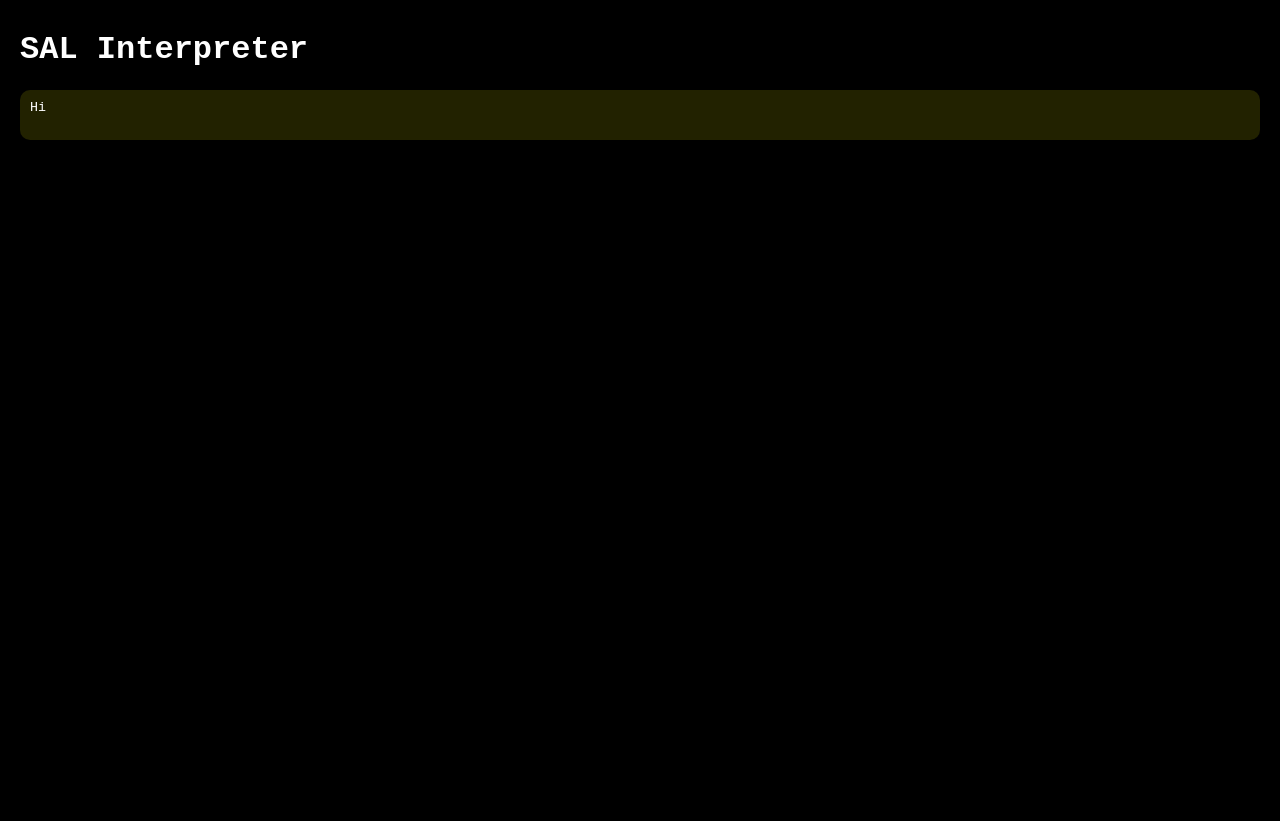
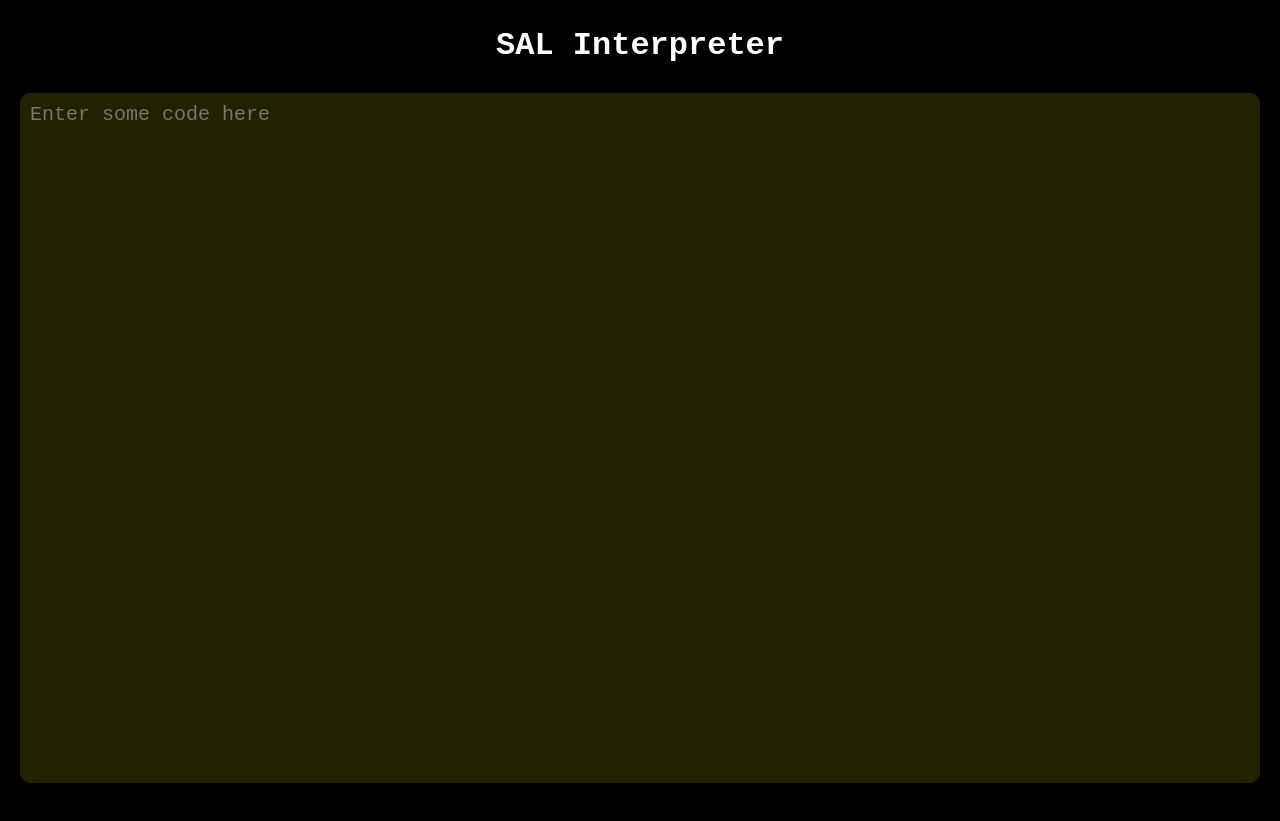
Before and after one commit to Potassium3/sal, a plain HTML site: page index.html in a window 1280 px wide. Before the commit the page ends 800 px from the top, so only its background shows below. Drawn offline with Linux system fonts and the light colour scheme.

Commit message:
Save again

```diff
--- a/index.html
+++ b/index.html
@@ -8,10 +8,24 @@
             font-family: 'Roboto Mono', monospace;
         }
         html, body {
-            margin: 10px;
+            margin: 0;
             padding: 0;
             background-color: black;
             color: white;
+            width: 100%;
+            height: 100%;
+        }
+
+        h1 {
+          height: 50px;
+          line-height: 50px;
+          text-align: center;
+        }
+
+        div.editor {
+            width: calc(100% - 40px);
+            height: calc(100% - 110px);
+            margin: 20px;
         }
 
         textarea {
@@ -25,13 +39,14 @@
             resize: none;
             color: white;
             height: 100%;
+            font-size: 15pt;
         }
     </style>
   </head>
   <body>
     <h1>SAL Interpreter</h1>
-    <div>
-      <textarea>Hi</textarea>
+    <div class="editor">
+      <textarea placeholder="Enter some code here"></textarea>
     </div>
   </body>
 </html>
```
